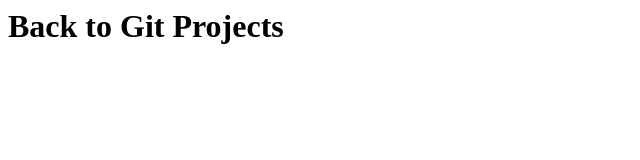
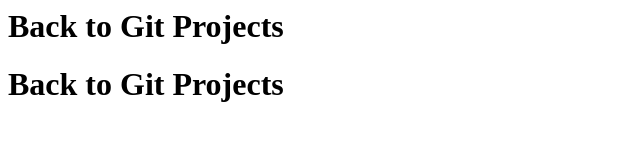
Before and after one commit to saidmurad/test, a plain HTML site: page index.html in a window 1280 px wide. Shown: the whole page, without its empty margins (0-640 px from the left). Drawn offline with Linux system fonts and the light colour scheme.

Commit message:
To change

```diff
--- a/index.html
+++ b/index.html
@@ -5,6 +5,7 @@
 
 <body>
     <h1>Back to Git Projects</h1>
+    <h1>Back to Git Projects</h1>
 </body>
 
 </html>
```
